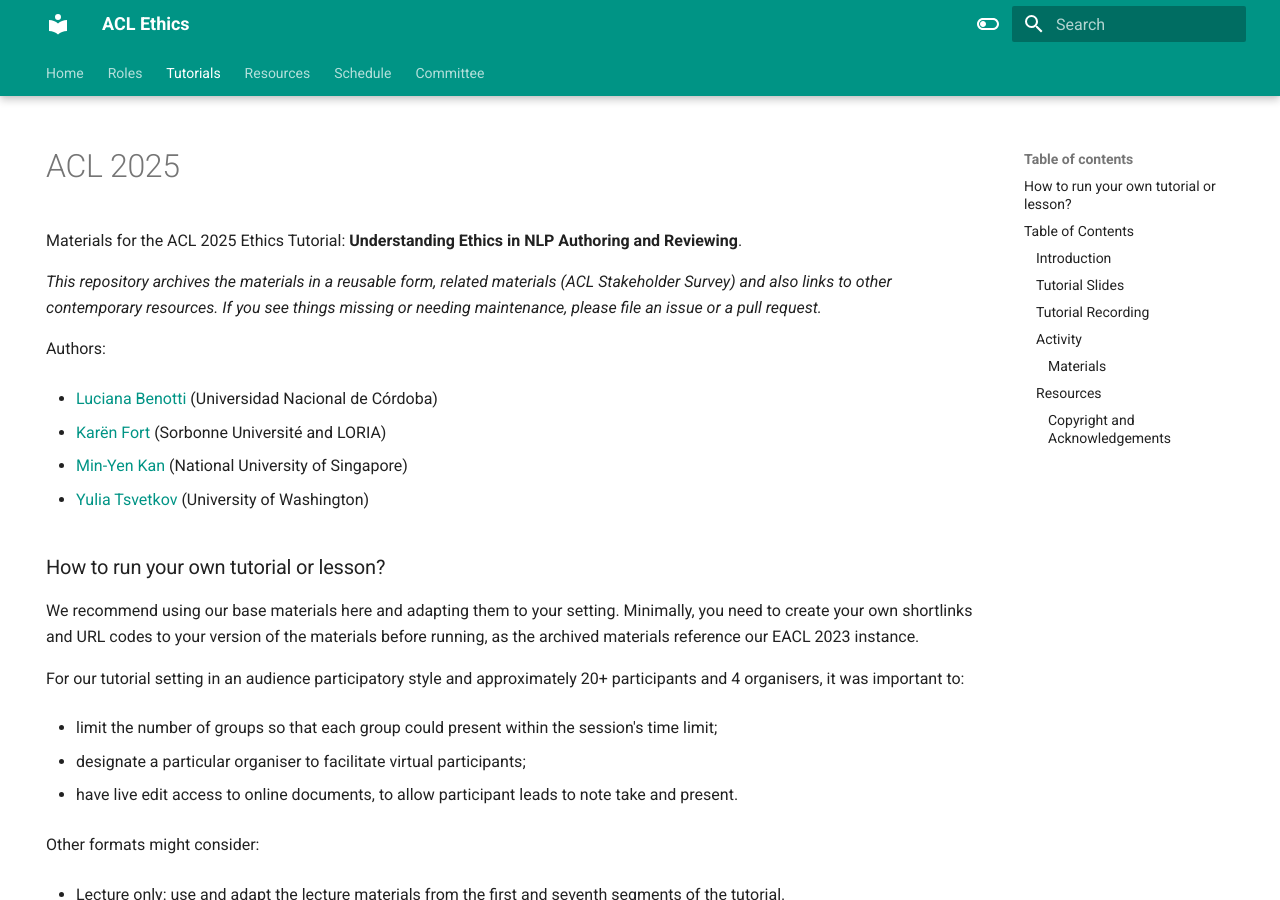
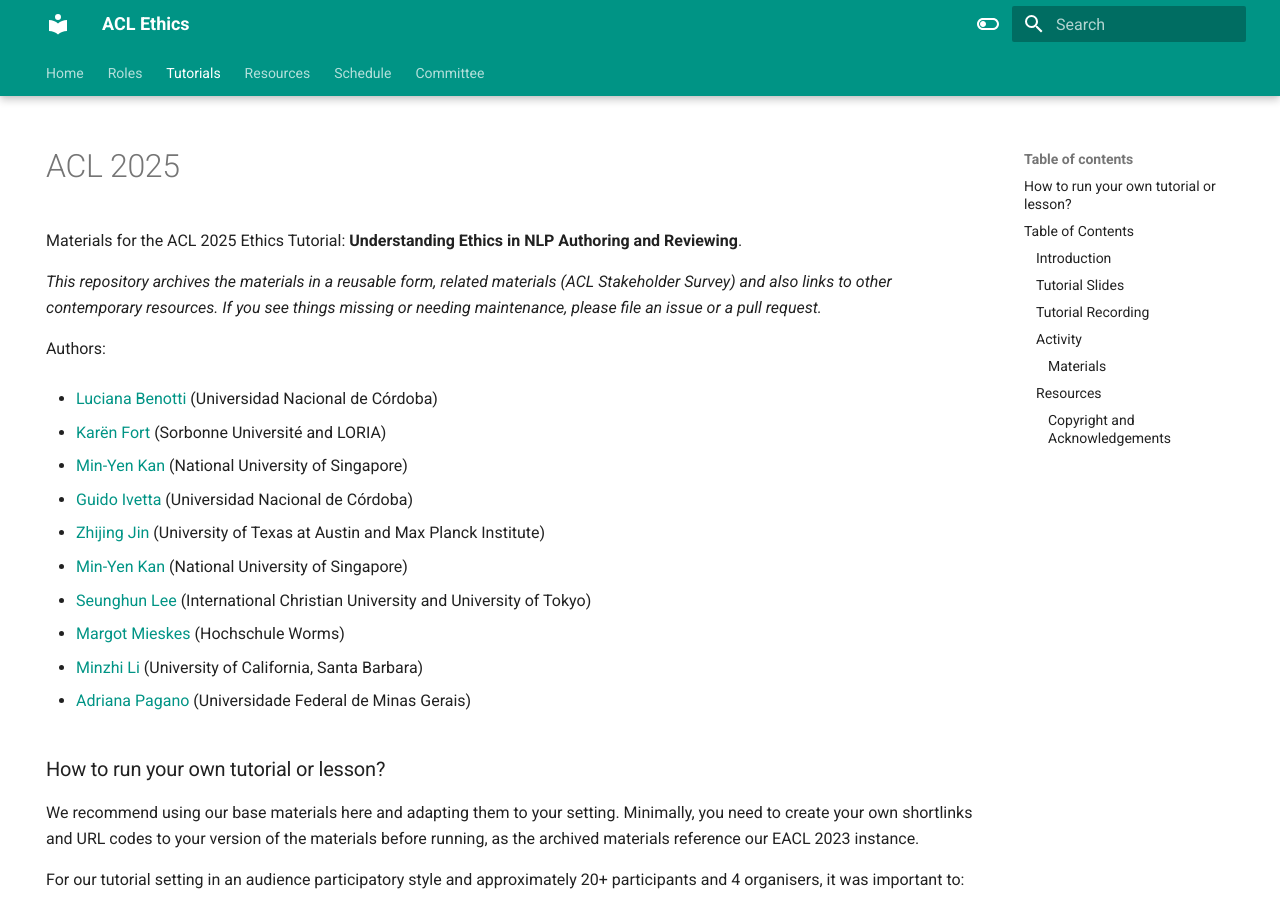
Before and after one commit to knmnyn/ethics-website, an MkDocs documentation site: the page built from docs/tutorials/ACL_2025.md, in a window 1280 px wide and 900 px high. Built offline with MkDocs 1.6.1 and Material for MkDocs 9.7.7, drawn with Linux system fonts in a browser that asks for light colours.

Commit message:
Updating tutorial authors

```diff
--- a/docs/tutorials/ACL_2025.md
+++ b/docs/tutorials/ACL_2025.md
@@ -18,7 +18,19 @@ Authors:
 
 * [Min-Yen Kan](http://www.comp.nus.edu.sg/~kanmy) (National University of Singapore)
 
-* [Yulia Tsvetkov](https://homes.cs.washington.edu/~yuliats/) (University of Washington)
+* [Guido Ivetta](https://www.linkedin.com/in/guidoivetta/) (Universidad Nacional de Córdoba)
+
+* [Zhijing Jin](https://zhijing-jin.com/) (University of Texas at Austin and Max Planck Institute)
+
+* [Min-Yen Kan](http://www.comp.nus.edu.sg/~kanmy) (National University of Singapore)
+
+* [Seunghun Lee](https://sites.google.com/site/sungrok/) (International Christian University and University of Tokyo)
+
+* [Margot Mieskes](https://www.hs-worms.de/ai/) (Hochschule Worms)
+
+* [Minzhi Li](https://minzhili.com/) (University of California, Santa Barbara)
+
+* [Adriana Pagano](https://www.ufmg.br/english/teacher/adriana-pagano/) (Universidade Federal de Minas Gerais)
 
 ### How to run your own tutorial or lesson?
 
```
